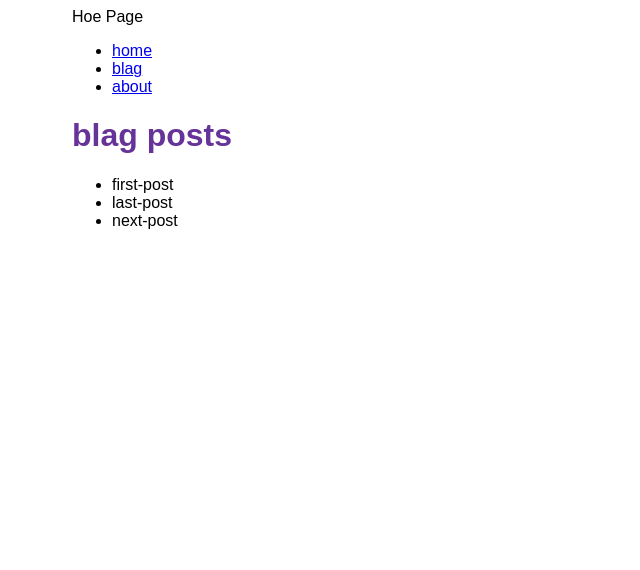
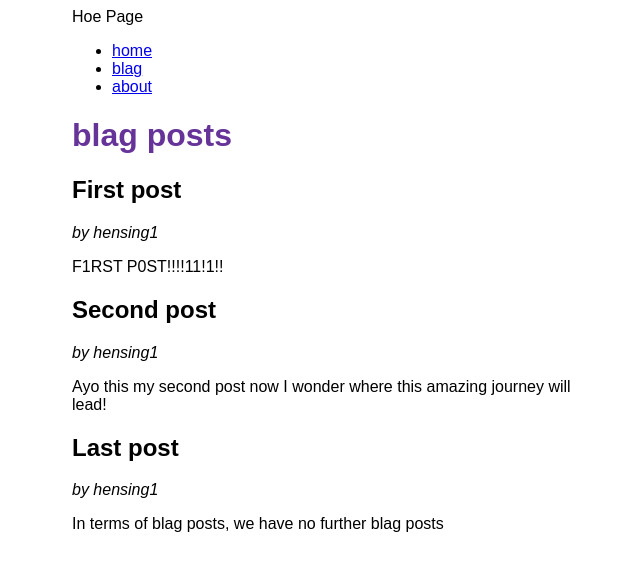
Before and after one commit to henry-dv/hello-gatsby, a Gatsby site: page /blag in a window 1280 px wide. Shown: the whole page, without its empty margins (318-958 px from the left). Built offline with nearby package versions, Linux system fonts and the light colour scheme; Gatsby itself is replaced by a stand-in of ours.

Commit message:
le blag now has content

```diff
--- a/blag/first-post.mdx
+++ b/blag/first-post.mdx
@@ -0,0 +1,8 @@
+---
+title: "First post"
+author: "hensing1"
+number: "1"
+slug: "first-post"
+---
+
+### F1RST P0ST!!!!11!1!!
--- a/blag/last-post.mdx
+++ b/blag/last-post.mdx
@@ -0,0 +1,8 @@
+---
+title: "Last post"
+author: "hensing1"
+number: "3"
+slug: "last-post"
+---
+
+In terms of blag posts, we have no further blag posts
--- a/blag/next-post.mdx
+++ b/blag/next-post.mdx
@@ -0,0 +1,10 @@
+---
+title: "Second post"
+author: "hensing1"
+number: "2"
+slug: "second-post"
+---
+
+#### Ayo this my second post now
+
+I wonder where this amazing journey will lead!
--- a/gatsby-config.js
+++ b/gatsby-config.js
@@ -12,6 +12,7 @@ module.exports = {
         name: `blag`,
         path: `${__dirname}/blag`
       }
-    }
+    },
+    "gatsby-plugin-mdx"
   ],
 }
--- a/package.json
+++ b/package.json
@@ -15,8 +15,10 @@
     "clean": "gatsby clean"
   },
   "dependencies": {
+    "@mdx-js/react": "^2.1.3",
     "gatsby": "^4.23.1",
     "gatsby-plugin-image": "^2.24.0",
+    "gatsby-plugin-mdx": "^4.3.0",
     "gatsby-plugin-sharp": "^4.24.0",
     "gatsby-source-filesystem": "^4.24.0",
     "react": "^18.1.0",
--- a/src/pages/blag.js
+++ b/src/pages/blag.js
@@ -8,24 +8,20 @@ const BlagPage = ({data}) => {
     return(
         <Layout pageTitle="blag posts">
             {
-                data.allFile.nodes.length === 0 ?
+                data.allMdx.nodes.length === 0 ?
                 (
                     <div>
                         <p>Here's where I'd put my blag posts...</p>
                         <StaticImage src="../images/angry_man.jpg" />
                     </div>
                 ) :
-                (
-                    <ul>
-                    {
-                        data.allFile.nodes.map(node => (
-                            <li key={node.name}>
-                                {node.name}
-                            </li>
-                        ))
-                    }
-                    </ul>
-                )
+                data.allMdx.nodes.map(node => (
+                    <article key={node.id}>
+                        <h2>{node.frontmatter.title}</h2>
+                        <p><i>by {node.frontmatter.author}</i></p>
+                        <p>{node.excerpt}</p>
+                    </article>
+                ))
             }
         </Layout>
     )
@@ -33,12 +29,18 @@ const BlagPage = ({data}) => {
 
 export const query = graphql`
   query {
-    allFile {
+    allMdx(sort: {fields: frontmatter___number}) {
       nodes {
-        name
+        frontmatter {
+          author
+          title
+        }
+        id
+        excerpt
       }
     }
   }
+
 `
 
 export const Head = () => <CustomTitle title="Blag" />
```
Also changed, not shown: 1 other file.
